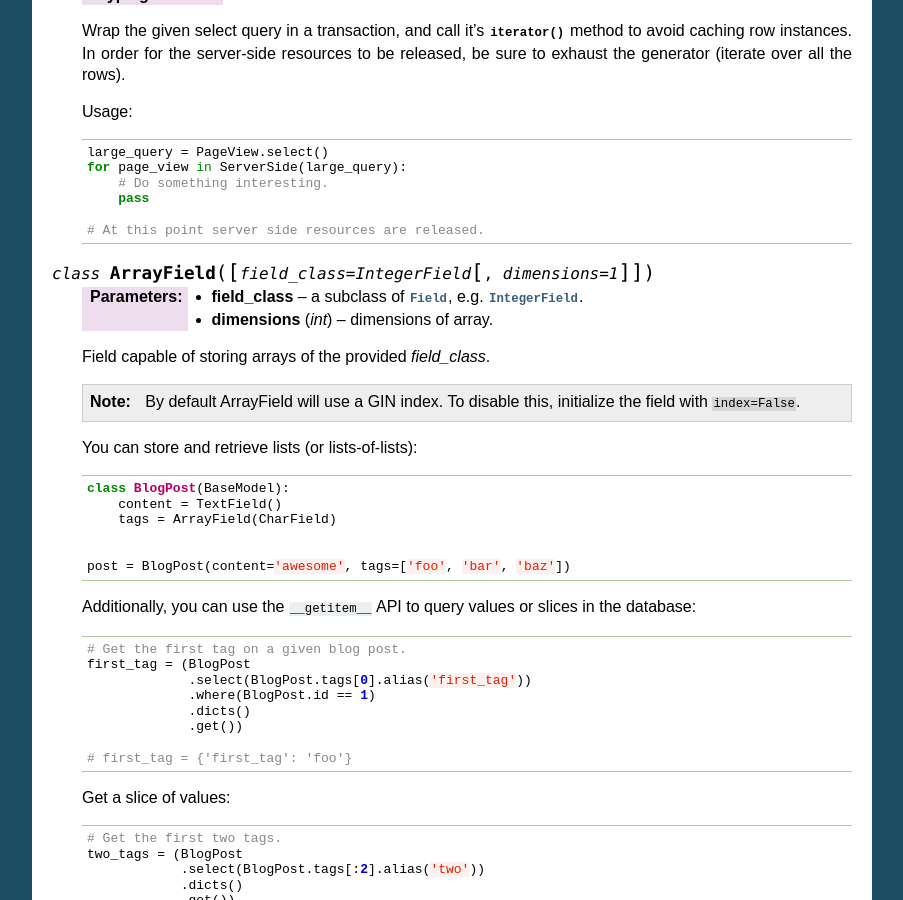
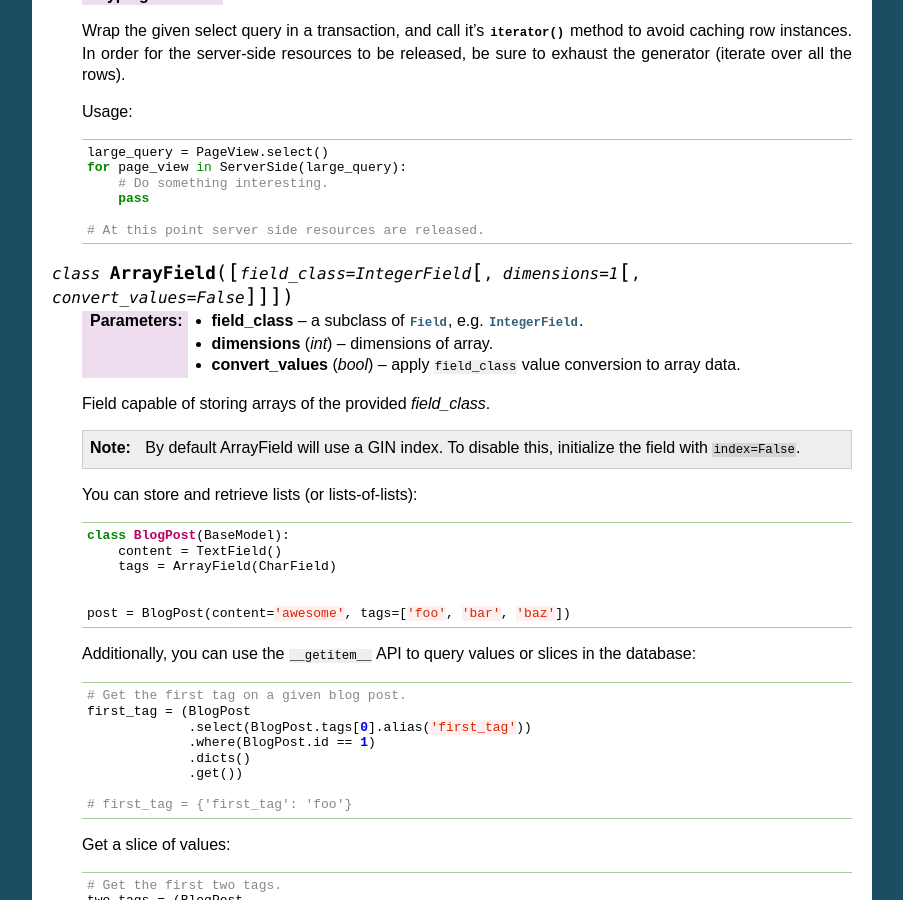
Before and after one commit to coleifer/peewee, a Sphinx documentation site: the page built from docs/peewee/playhouse.rst, in a window 1280 px wide and 900 px high, scrolled down 16583 px. Shown: the whole window, without its empty margins (198-1101 px from the left). Built offline with Sphinx 7.4.7, drawn with Linux system fonts in a browser that asks for light colours; pages that are not in the unit, such as notebooks, are missing from menus.

Commit message:
Documentation for ArrayField.convert_values.

```diff
--- a/docs/peewee/playhouse.rst
+++ b/docs/peewee/playhouse.rst
@@ -1089,10 +1089,11 @@ postgres_ext API notes
 
 .. _pgarrays:
 
-.. py:class:: ArrayField([field_class=IntegerField[, dimensions=1]])
+.. py:class:: ArrayField([field_class=IntegerField[, dimensions=1[, convert_values=False]]])
 
     :param field_class: a subclass of :py:class:`Field`, e.g. :py:class:`IntegerField`.
     :param int dimensions: dimensions of array.
+    :param bool convert_values: apply ``field_class`` value conversion to array data.
 
     Field capable of storing arrays of the provided `field_class`.
 
```
